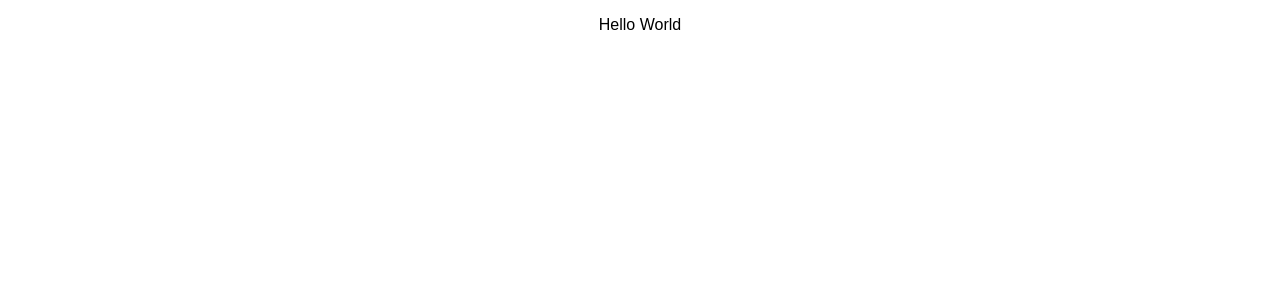
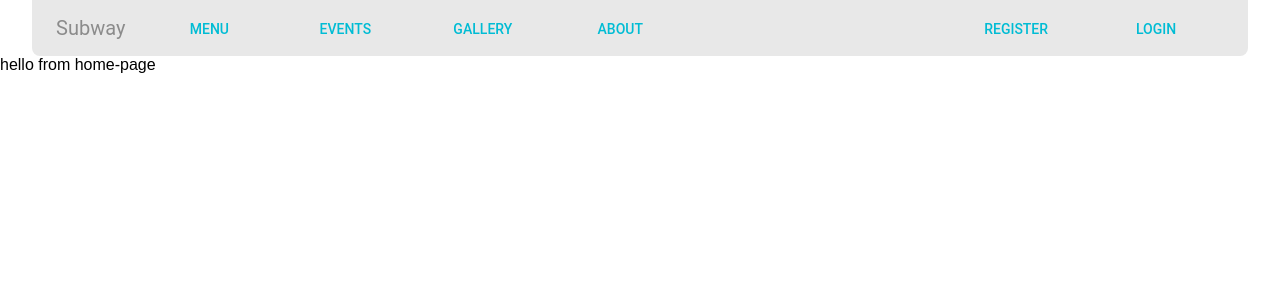
Before and after one commit to ObjectNULLABLE/subway_front_dev, a React (Create React App) app: page / in a window 1280 px wide. Shown: the top 300 px of the page. Built offline with nearby package versions, Linux system fonts and the light colour scheme.

Commit message:
create base ui

```diff
--- a/package.json
+++ b/package.json
@@ -3,6 +3,7 @@
   "version": "0.1.0",
   "private": true,
   "dependencies": {
+    "material-ui": "^0.19.4",
     "react": "^16.2.0",
     "react-dom": "^16.2.0",
     "react-redux": "^5.0.6",
--- a/src/App.css
+++ b/src/App.css
@@ -22,7 +22,10 @@
   font-size: large;
 }
 
-@keyframes App-logo-spin {
-  from { transform: rotate(0deg); }
-  to { transform: rotate(360deg); }
+.Header-panel {
+  width: 95%;
+  border-bottom-left-radius: 8px;
+  border-bottom-right-radius: 8px;
+  display: flex;
+  margin: auto;
 }
--- a/src/containers/App.js
+++ b/src/containers/App.js
@@ -1,17 +1,22 @@
 import React, { Component } from 'react';
-import {Route, BrowserRouter as Router} from 'react-router-dom';
+import { Route, BrowserRouter as Router } from 'react-router-dom';
 
 import '../App.css';
 
-import SubwayApp from './subway-app';
+import HomePage from './home-page';
+import HeaderPanel from './header-panel';
+import MuiThemeProvider from 'material-ui/styles/MuiThemeProvider';
 
 class App extends Component {
   render() {
     return (
       <Router>
-        <div className="App">
-          <Route exact path="/" component={SubwayApp} />
-        </div>
+        <MuiThemeProvider>
+          <div>
+            <HeaderPanel />
+            <Route exact path="/" component={HomePage} />
+          </div>
+        </MuiThemeProvider>
       </Router>
     );
   }
--- /dev/null
+++ b/src/containers/header-panel.js
@@ -0,0 +1,26 @@
+import React, { Component } from 'react';
+import '../App.css';
+
+import { Toolbar, ToolbarTitle, ToolbarGroup } from 'material-ui/Toolbar';
+import FlatButton from 'material-ui/FlatButton';
+
+export default class HeaderPanel extends Component {
+  render() {
+    return (
+      <Toolbar className="Header-panel">
+        <ToolbarGroup>
+          <ToolbarTitle text='Subway' />
+
+          <FlatButton label='Menu' primary={true} />
+          <FlatButton label='Events' primary={true} />
+          <FlatButton label='Gallery' primary={true} />
+          <FlatButton label='About' primary={true} />
+        </ToolbarGroup>
+        <ToolbarGroup>
+          <FlatButton label='Register' primary={true} />
+          <FlatButton label='Login' primary={true} />
+        </ToolbarGroup>
+      </Toolbar>
+    )
+  }
+}
--- /dev/null
+++ b/src/containers/home-page.js
@@ -0,0 +1,11 @@
+import React, { Component } from 'react';
+
+export default class HomePage extends Component {
+  render () {
+    return (
+      <div>
+        hello from home-page
+      </div>
+    )
+  }
+}
--- a/src/index.js
+++ b/src/index.js
@@ -9,12 +9,8 @@ import { createStore, applyMiddleware } from 'redux';
 import { Provider } from 'react-redux';
 
 import reducer from './reducers';
-import { logIn, logOut } from './actions/auth'
 
 let store = createStore(reducer, applyMiddleware(logger));
-
-store.dispatch(logIn('eugen', 13));
-store.dispatch(logOut());
 
 render(
   <Provider store={store}>
```
